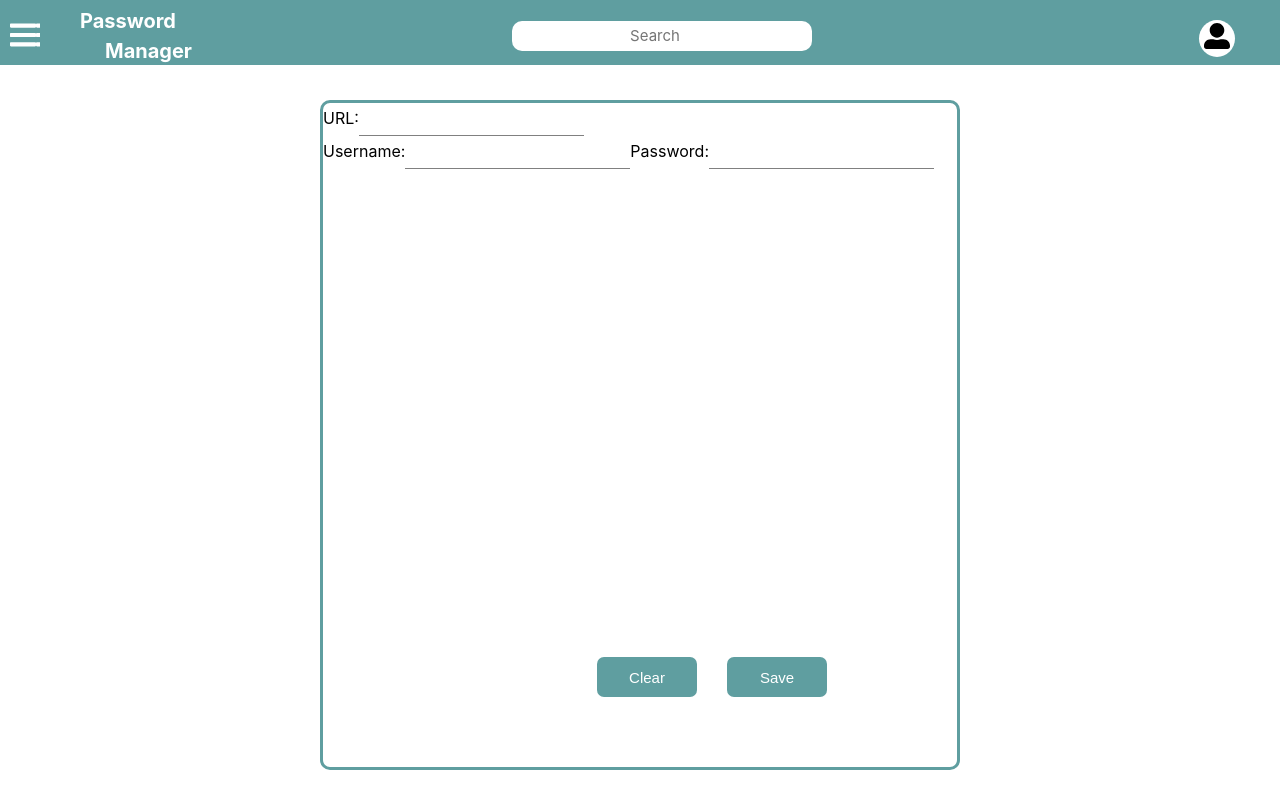
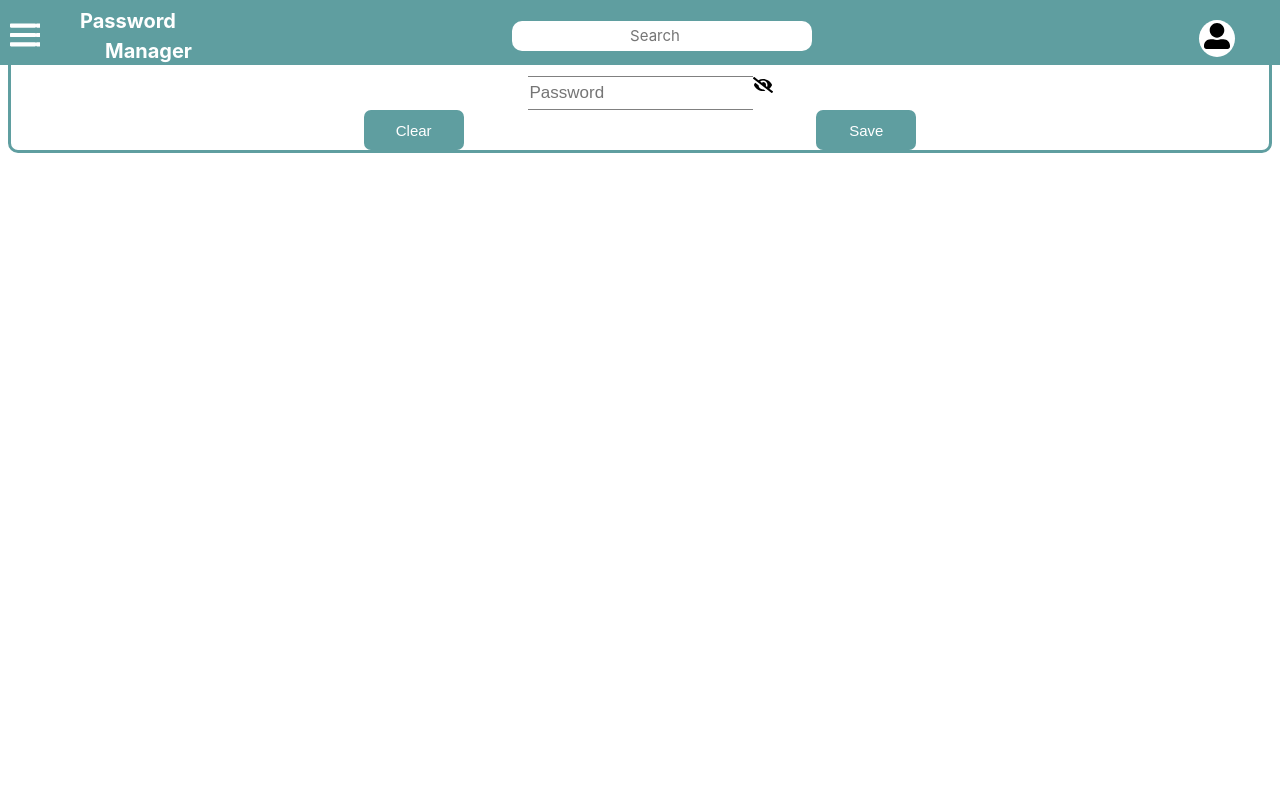
Before and after one commit to hasancankucuk/password-manager-frontend, a Vue app: page /add-account in a window 1280 px wide. Built offline with nearby package versions, Linux system fonts and the light colour scheme; sample sign-in values are in the browser's storage; the HTML template or start-up script is replaced by a standard one.

Commit message:
Flex eklendi

```diff
--- a/src/assets/style/main.css
+++ b/src/assets/style/main.css
@@ -280,16 +280,14 @@
 }
 
 .addAccountMain {
-  position: absolute;
+  display: flex;
+  flex-direction: column;
+  flex-grow: 3;
   border: solid;
   border-color: #5f9ea0;
   border-radius: 10px;
   width: auto;
   height: auto;
-  top: 100px;
-  left: 25%;
-  bottom: 30px;
-  right: 25%;
   user-select: none;
   font-family: -apple-system, BlinkMacSystemFont, "Segoe UI", Roboto, Oxygen,
     Ubuntu, Cantarell, "Open Sans", "Helvetica Neue", sans-serif;
@@ -318,9 +316,6 @@
   outline: none;
 }
 
-.urlName {
-}
-
 .urlNameInput {
   height: 30px;
   font-size: 17px;
@@ -336,10 +331,21 @@
 }
 
 .loginInfoBox {
-  display: contents;
-  left: 50px;
-  top: 50px;
-  width: fit-content;
+  flex-grow: 5;
+  display: flex;
+  flex-direction: column;
+  justify-content: space-around;
+  align-items: center;
+  width: auto
+}
+
+.buttonGroup {
+  flex-grow: 1;
+  display: flex;
+  flex-direction: row;
+  justify-content: space-evenly;
+  align-items: flex-start;
+  width: auto;
 }
 
 .userName {
@@ -379,10 +385,10 @@
   outline: none;
 }
 
-.clearButton {
-  position: absolute;
+.generalButton {
+  /* position: absolute;
   bottom: 70px;
-  right: 260px;
+  right: 260px; */
   width: 100px;
   height: 40px;
   border: none;
@@ -418,17 +424,17 @@
 .passwordShow {
   background-image: url("../icons/hide-password-icon.svg");
   background-repeat: no-repeat;
+  position: absolute;
   width: 20px;
   height: 20px;
   cursor: pointer;
   user-select: none;
 }
 
-.active {
+.passwordShow.active {
   background-image: url("../icons/show-password-icon.svg");
   background-repeat: no-repeat;
   position: absolute;
-  top: 275px;
   width: 20px;
   height: 20px;
   cursor: pointer;
--- a/src/components/pages/AddAccount.vue
+++ b/src/components/pages/AddAccount.vue
@@ -1,25 +1,26 @@
 <template>
   <div>
     <div class="addAccountMain">
-      <div class="urlList">
-        <span class="urlListSpan">URL:</span>
+      <div class="loginInfoBox">
+        <div>
         <input
-          class="urlListInput"
-          type="url"
+          placeholder="URL"
+          class="userNameInput"
+          type="email"
           v-model="saveAccountInfoModel.savedUrl"
         />
-        <!-- <span class="urlName">Name:</span>
-            <input class="urlNameInput" type="text" v-model="saveAccountInfoModel.savedUrl"> -->
-      </div>
-      <div class="loginInfoBox">
-        <span class="userName">Username:</span>
+        </div>
+        <div>
         <input
+          placeholder="Username"
           class="userNameInput"
           type="email"
           v-model="saveAccountInfoModel.savedUsername"
         />
-        <span class="password">Password:</span>
+        </div>
+        <div>
         <input
+          placeholder="Password"
           class="passwordInput"
           :type="type"
           v-model="saveAccountInfoModel.savedPassword"
@@ -29,9 +30,12 @@
           @click="showPassword()"
           :class="{ active: isActive }"
         />
+        </div>
       </div>
-      <button class="clearButton" @click="clearInfo()">Clear</button>
-      <button class="saveButton" @click="saveAccount()">Save</button>
+      <div class="buttonGroup">
+        <button class="generalButton" @click="clearInfo()">Clear</button>
+        <button class="generalButton" @click="saveAccount()">Save</button>
+      </div>
     </div>
   </div>
 </template>
--- a/src/components/pages/AllPasswords.vue
+++ b/src/components/pages/AllPasswords.vue
@@ -13,39 +13,25 @@
         </li>
       </ul>
     </div>
-    <div class="accountInfo">
+    <div class="addAccountMain">
+      <div class="loginInfoBox">
         <div>
-        <span class="urlListSpan">URL:</span>
-        <input
-          class="urlListInput"
-          type="url"
-          v-model="saveAccountInfoModel.savedUrl"
-        />
+          <input placeholder="URL" type="email" class="userNameInput" />
         </div>
         <div>
-        <span class="userName">Username:</span>
-        <input
-          class="userNameInput"
-          type="email"
-          v-model="saveAccountInfoModel.savedUsername"
-        />
+          <input placeholder="Username" type="email" class="userNameInput" />
         </div>
         <div>
-        <span class="password">Password:</span>
           <input
+            placeholder="Password"
+            type="password"
             class="passwordInput"
-          :type="type"
-          v-model="saveAccountInfoModel.savedPassword"
-        />
-        <a
-          class="passwordShow"
-          @click="showPassword()"
-          :class="{ active: isActive }"
-        />
+          /><a class="passwordShow"></a>
         </div>
-      <div>
-        <button class="clearButton" @click="clearInfo()">Clear</button>
-        <button class="saveButton" @click="updateInfo()">Update</button>
+      </div>
+      <div class="buttonGroup">
+        <button class="generalButton">Clear</button
+        ><button class="generalButton">Save</button>
       </div>
     </div>
   </div>
```
Lines whose indentation alone changed are shown as unchanged.
